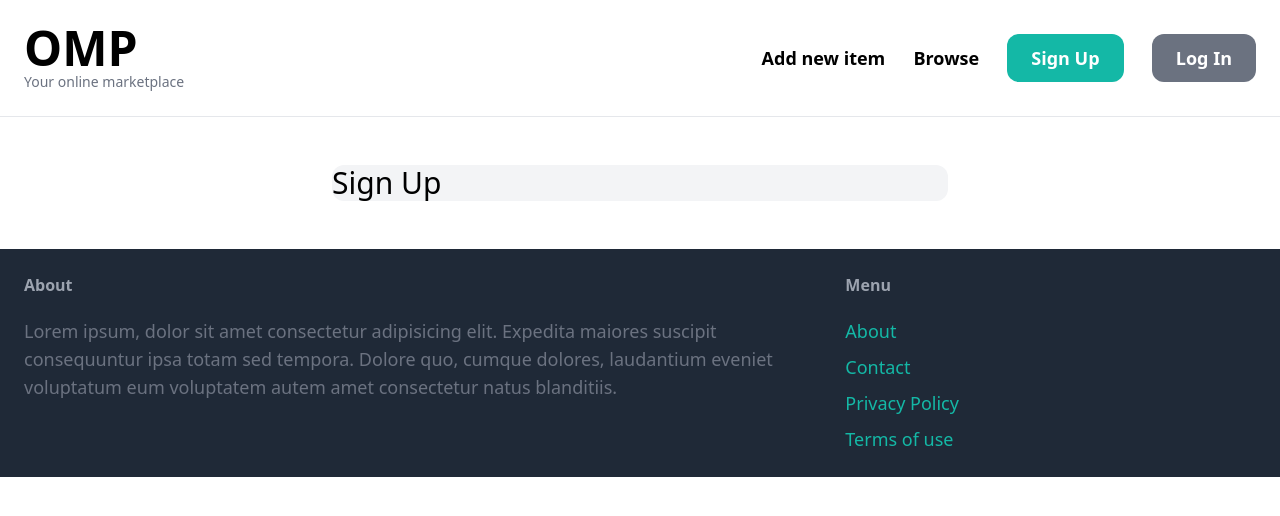
After one commit to adityashibu/onlineMarketPlace, a Django app: page /signup/ in a window 1280 px wide. The commit adds this page. Shown: the top 516 px of the page. Run offline with Django 5.2, Linux system fonts and the light colour scheme; parts of the project's set-up code (start-up, migrations or seed data) failed here and were passed over; some libraries are stand-ins or nearby versions.

Commit message:
Added base for signing up

```diff
--- /dev/null
+++ b/onlineMarketPlace/core/forms.py
@@ -0,0 +1,8 @@
+from django import forms
+from django.contrib.auth.forms import UserCreationForm
+from django.contrib.auth.models import User
+
+class SignUpForm(UserCreationForm):
+    class Meta:
+        model = User
+        fields = ('username', 'email', 'password1', 'password2')
--- a/onlineMarketPlace/core/templates/core/base.html
+++ b/onlineMarketPlace/core/templates/core/base.html
@@ -23,7 +23,7 @@
                 <a href="#" class="text-lg font-semibold hover:text-gray-500">Add new item</a>
                 <a href="#" class="text-lg font-semibold hover:text-gray-500">Browse</a>
 
-                <a href="#" class="px-6 py-3 text-lg font-semibold bg-teal-500 text-white rounded-xl hover:bg-teal-700">Sign Up</a>
+                <a href="{% url 'core:signup' %}" class="px-6 py-3 text-lg font-semibold bg-teal-500 text-white rounded-xl hover:bg-teal-700">Sign Up</a>
                 <a href="#" class="px-6 py-3 text-lg font-semibold bg-gray-500 text-white rounded-xl hover:bg-gray-700">Log In</a>
             </div>
         </nav>
--- /dev/null
+++ b/onlineMarketPlace/core/templates/core/signup.html
@@ -0,0 +1,11 @@
+{% extends 'core/base.html' %}
+
+{% block title %}
+    SignUp
+{% endblock %}
+
+{% block content %}
+    <div class="w-1/2 my-6 mx-auto bg-gray-100 rounded-xl">
+        <h1 class="mb-6 text-3xl">Sign Up</h1>
+    </div>
+{% endblock %}
--- a/onlineMarketPlace/core/urls.py
+++ b/onlineMarketPlace/core/urls.py
@@ -6,4 +6,5 @@ app_name = 'core'
 urlpatterns = [
     path('', views.index, name='index'),
     path('contact/', views.contact, name='contact'),
+    path('signup/', views.signup, name='signup'),
 ]
--- a/onlineMarketPlace/core/views.py
+++ b/onlineMarketPlace/core/views.py
@@ -1,5 +1,6 @@
 from django.shortcuts import render
 from item.models import Category, Item
+from .forms import SignUpForm
 
 def index(request):
     items = Item.objects.filter(isSold = False)[0:6]
@@ -11,3 +12,10 @@ def index(request):
 
 def contact(request):
     return render(request, 'core/contact.html')
+
+def signup(request):
+    form = SignUpForm()
+
+    return render(request, 'core/signup.html', {
+        'form': form
+    })
```
